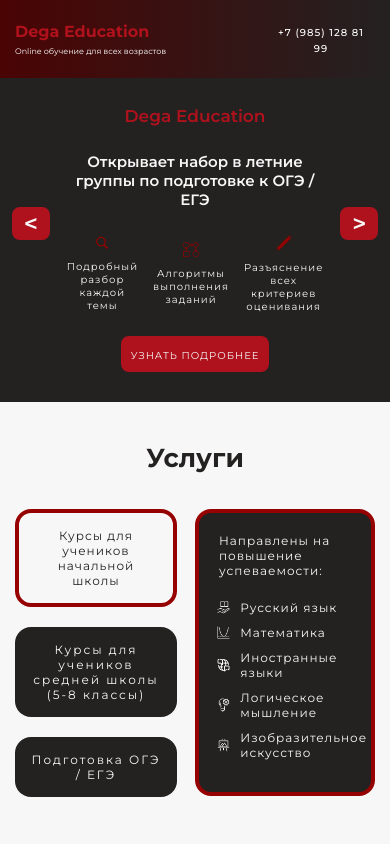
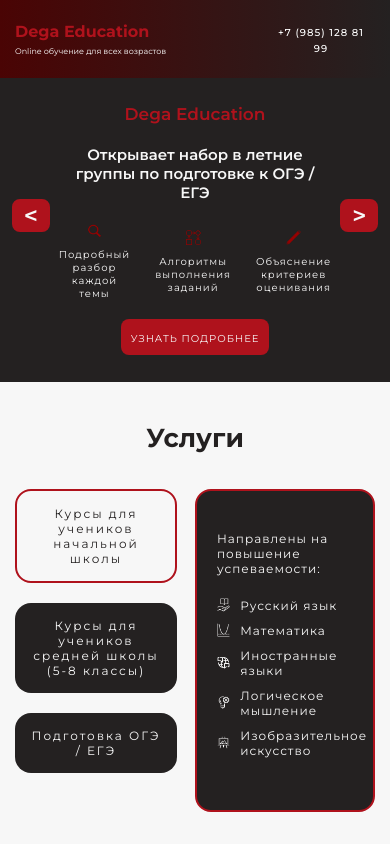
Before and after one commit to mariialisiutina/Dega-Education-Project, a plain HTML site: page index.html in a window 390 px wide. Shown: the top 844 px of the page. Drawn offline with Linux system fonts and the light colour scheme.

Commit message:
Added some css corrections

```diff
--- a/index.html
+++ b/index.html
@@ -43,7 +43,7 @@
             </div>
             <div class="slider-item-bottom-point">
               <img src="imgs/icons/pencil.png" alt="карандаш" class="slider-item-bottom-point-img">
-              <div class="slider-item-bottom-point-text">Разъяснение всех критериев оценивания</div>
+              <div class="slider-item-bottom-point-text">Объяснение критериев оценивания</div>
             </div>
           </div>
           <button class="slider-item-contact-btn" type="button">
--- a/style.css
+++ b/style.css
@@ -972,33 +972,6 @@ body {
     padding: 50px 50px;
   }
 
-  /* buttons section */
-
-  .main-item-btn {
-    font-size: 22px;
-    padding: 20px 20px;
-  }
-
-  .main-item-btn:hover {
-    border: 4px solid var(--color-red-burgundy);
-  }
-
-  .main-item-btn:active {
-    letter-spacing: 1px;
-  }
-
-  .main-item-btn.active {
-    border: 4px solid var(--color-red-burgundy);
-    letter-spacing: 1px;
-  }
-
-  .main-item-menu {
-    padding: 20px 40px;
-    font-size: 22px;
-    line-height: 30px;
-    border: 4px solid var(--color-red-burgundy);
-  }
-
   /* cards section */
 
   .cards-items-container {
@@ -1106,6 +1079,11 @@ body {
     line-height: 25px;
   }
 
+  .list {
+    flex-direction: column;
+    gap: 5px;
+  }
+
   .slider-bottom-text {
     display: none;
   }
@@ -1273,12 +1251,6 @@ body {
     font-size: 14px;
   }
 
-  /* slider */
-
-  .slider-item-bottom-point {
-    flex-direction: column;
-  }
-
   /* reviews slider*/
 
   .review-item-upper {
@@ -1335,6 +1307,14 @@ body {
     font-size: 35px;
   }
 
+  .slider-item-bottom-points {
+    gap: 25px;
+  }
+
+  .slider-item-bottom-point {
+    flex-direction: column;
+  }
+
   .slider-item-bottom-point-list {
     font-size: 13px;
   }
@@ -1344,6 +1324,13 @@ body {
   .main-item-btn, .main-item-menus {
     font-size: 18px;
     line-height: 30px;
+  }
+
+  .main-item-btn.active, .main-item-menu,
+  .card-item, .price-list-card,
+  .price-list-card-item-content,
+  .reviews-slider-wrapper {
+    border: 2px solid var(--color-red-main);
   }
 
   .main-item-btns {
```
